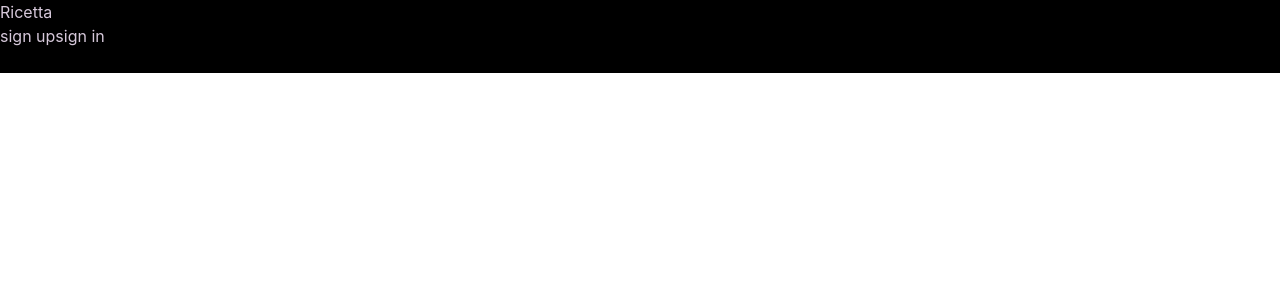
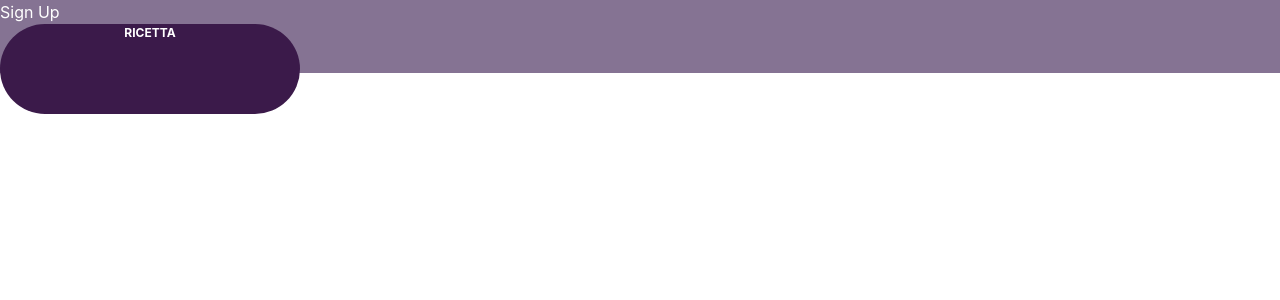
Before and after one commit to priyadarsimishra/Ricetta, a Next.js app: page / in a window 1280 px wide. Shown: the top 300 px of the page. Built offline with nearby package versions, Linux system fonts and the light colour scheme.

Commit message:
main page ui

```diff
--- a/pages/index.js
+++ b/pages/index.js
@@ -2,21 +2,28 @@ import Head from "next/head";
 import Image from "next/image";
 import Link from 'next/link';
 import { Box } from '@chakra-ui/react'
+import { Badge } from '@chakra-ui/react'
 import styles from "../styles/Home.module.css";
 
 export default function Home() {
 	return (
-		<Box bg="black" color="#D6C8DA" w="100%" h="73px">
+		<div>
 			<Head>
 				<title>Ricetta</title>
 			</Head>
-			<h1>Ricetta</h1>
-			<Link href="signup">
-				<a>sign up</a>
-			</Link>
-			<Link href="login">
-				<a>sign in</a>
-			</Link>
-		</Box>
+			<Box bg="#857393" color="white" w="100%" h="73px">
+				<Link href="signup">
+					<a>Sign Up </a>
+				</Link>
+				<Badge display="flex" borderRadius="45px" bg="#3B1A4A" color="white" h="90px" w="300px" textAlign="center" justifyContent="center">
+					<Link href="">
+						<a>Ricetta</a>
+					</Link>
+				</Badge>
+				<Link href="login">
+					<a>Sign In</a>
+				</Link>
+			</Box>
+		</div>
 	);
 }
```
